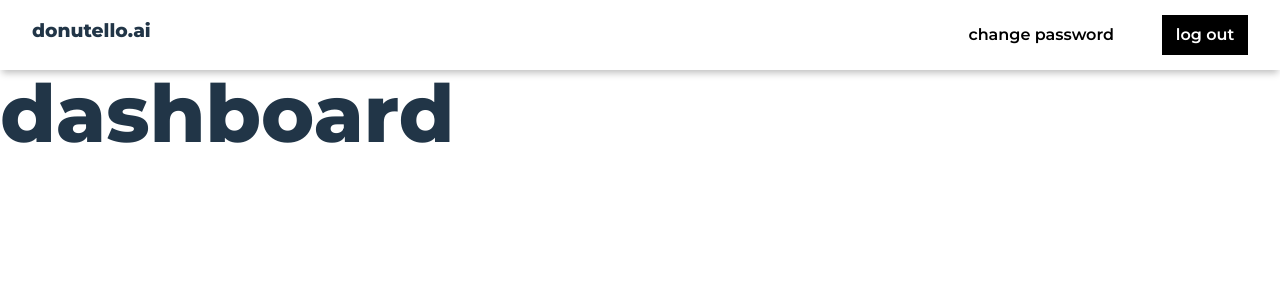
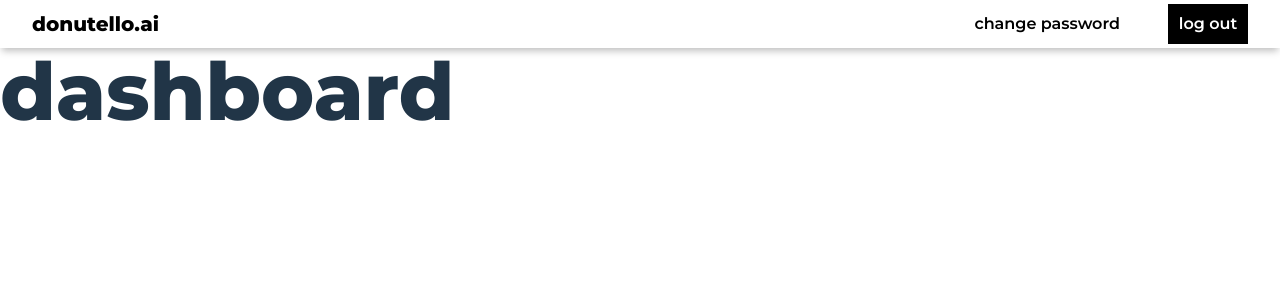
Before and after one commit to ArthurdeLophem/donutello, a Vue app: page /dashboard in a window 1280 px wide. Shown: the top 300 px of the page. Built offline with nearby package versions, Linux system fonts and the light colour scheme.

Commit message:
feat(header): styling

```diff
--- a/src/components/dashboard/header.vue
+++ b/src/components/dashboard/header.vue
@@ -3,9 +3,7 @@
 
 <template>
     <div class="header">
-        <div class="header__logo">
-            <h3>donutello.ai</h3>
-        </div>
+        <h3 class="header__logo">donutello.ai</h3>
         <div class="header__interaction">
             <div class="button__password">
                 <router-link to="/change-password">change password</router-link>
@@ -23,7 +21,7 @@
     display: flex;
     flex-direction: row;
     justify-content: space-between;
-    height: 70px;
+    height: 6vh;
     background-color: white;
     box-shadow: 0px 5px 7px -2px rgba(0,0,0,0.25);
     z-index: 1;
@@ -41,8 +39,17 @@
     display: flex;
     justify-content: center;
     align-items: center;
-    height: 40px;
-    width: 86px;
+    height: 2.5rem;
+    width: 5rem;
+}
+
+.header__logo {
+    font-size: 1.25rem;
+    font-weight: 700;
+    color: black;
+    display: flex;
+    align-items: center;
+    justify-content: center;
 }
 
 .button__login a {
```
